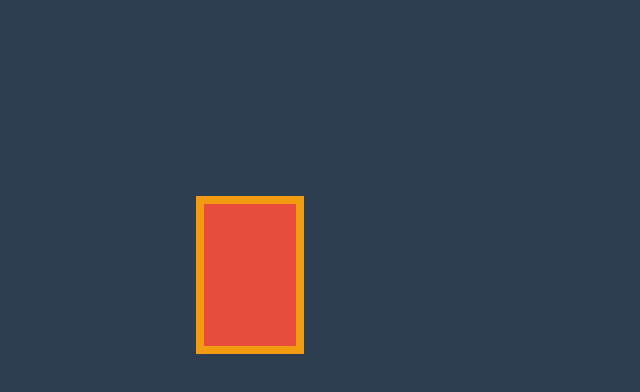
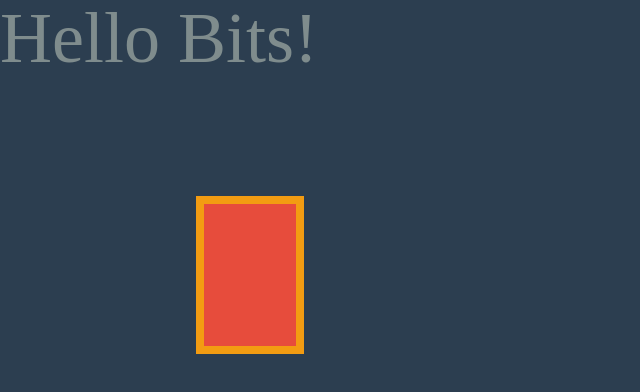
Before and after one commit to VicenteFleitas/pixijs-boilerplate, a website built with Vite: page index.html in a window 1280 px wide. Shown: the whole page, without its empty margins (0-640 px from the left). Built offline with nearby package versions, Linux system fonts and the light colour scheme; animation ran at ten frames a second.

Commit message:
feat: text styles

```diff
--- a/index.html
+++ b/index.html
@@ -4,6 +4,9 @@
     <meta charset="UTF-8">
     <meta name="viewport" content="width=device-width, initial-scale=1.0">
     <title>Pixi.js Tutorial</title>
+    <link rel="preconnect" href="https://fonts.googleapis.com">
+    <link rel="preconnect" href="https://fonts.gstatic.com" crossorigin>
+    <link href="https://fonts.googleapis.com/css2?family=Roboto:ital,wght@0,100;0,300;0,400;0,500;0,700;0,900;1,100;1,300;1,400;1,500;1,700;1,900&display=swap" rel="stylesheet">
 </head>
 <body>
     <script type="module" src="/src/main.js"></script>
--- a/src/main.js
+++ b/src/main.js
@@ -1,4 +1,4 @@
-import { Application, Graphics } from "pixi.js";
+import { Application, Graphics, Text, TextStyle } from "pixi.js";
 
 (async () => {
   const app = new Application();
@@ -24,5 +24,16 @@ import { Application, Graphics } from "pixi.js";
     });
   app.stage.addChild(rectangle);
 
+  const style = new TextStyle({
+    fill: "#7f8c8d",
+    fontSize: 72,
+    fontFamily: "Roboto",
+  });
+  const text = new Text({
+    text: "Hello Bits!",
+    style: style,
+  });
+  app.stage.addChild(text);
+
   document.body.appendChild(app.canvas);
 })();
```
